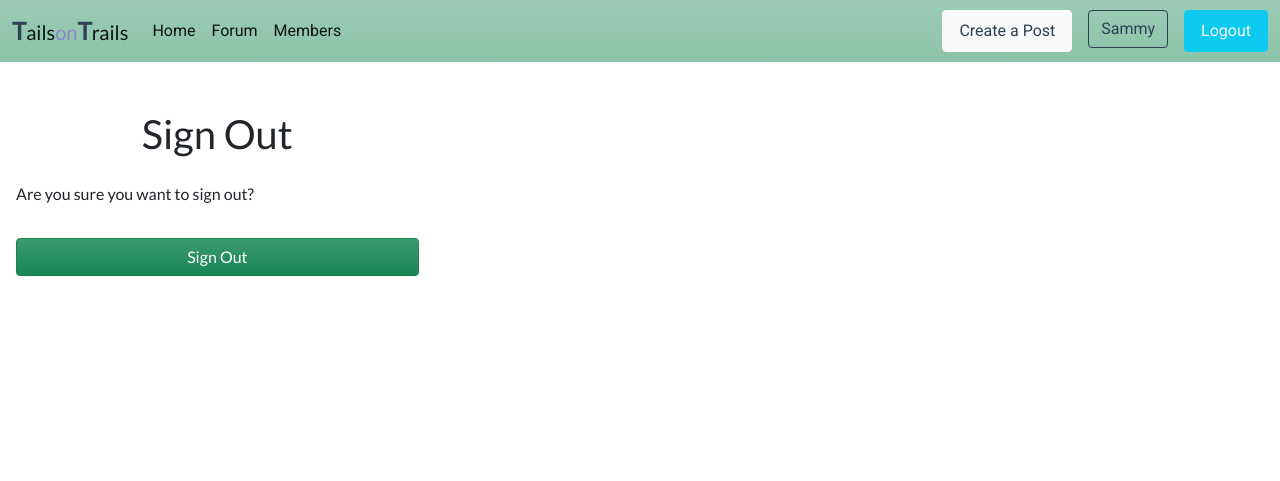
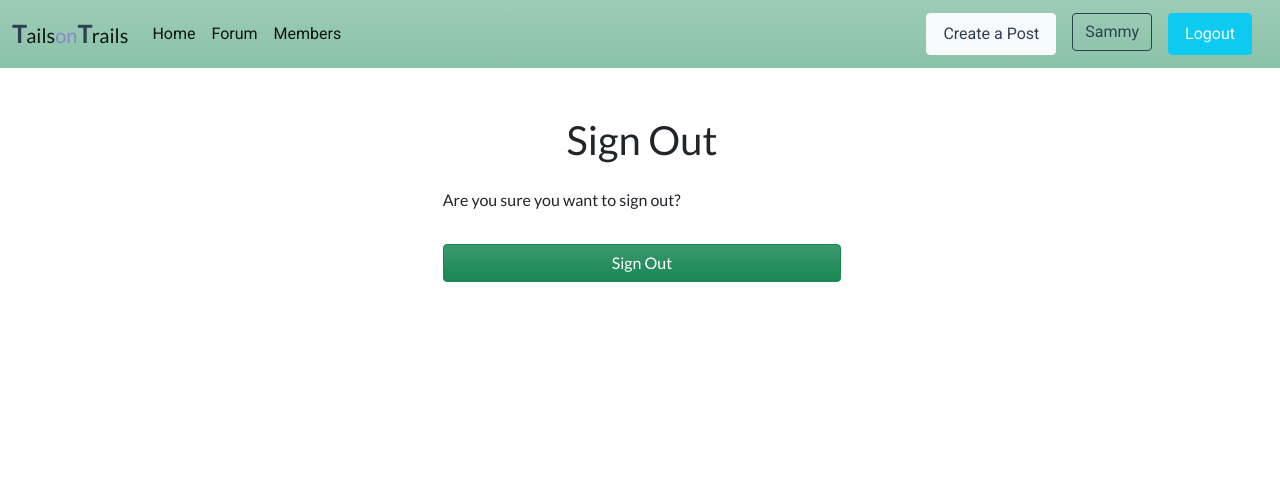
Before and after one commit to mwmlln/tails-on-trails, a Django app: page /accounts/logout/ in a window 1280 px wide. Shown: the top 481 px of the page. Run offline with Django 3.2, Linux system fonts and the light colour scheme; a user stored in the database is signed in; some libraries are stand-ins or nearby versions.

Commit message:
STYLE: some spacing resuletd elements alighnment issue, now corrected

```diff
--- a/templates/account/login.html
+++ b/templates/account/login.html
@@ -8,7 +8,8 @@
 {% block content %}
 
 <div class="containter">
-  <div class="col-12 col-md-6 offset-md-3 col-lg-4 offset-lg-4 ms-1 me-1">
+  <div class="ms-2 me-1">
+    <div class="col-12 col-md-6 offset-md-3 col-lg-4 offset-lg-4">
       <div class="row px-0">
 
         <h1 class="mt-5 text-center">{% trans "Sign In" %}</h1>
@@ -31,5 +32,6 @@
       </div>
     </div>
   </div>
+</div>
 
 {% endblock %}
--- a/templates/account/logout.html
+++ b/templates/account/logout.html
@@ -7,7 +7,8 @@
 {% block content %}
 
 <div class="containter">
-  <div class="row col-12 col-md-6 offset-md-3 col-lg-4 offset-lg-4 ms-1 me-1">
+  <div class="ms-2 me-1">
+    <div class="row col-12 col-md-6 offset-md-3 col-lg-4 offset-lg-4">
       <h1 class="text-center mt-5">{% trans "Sign Out" %}</h1>
 
       <p class="mt-3">{% trans 'Are you sure you want to sign out?' %}</p>
@@ -19,8 +20,8 @@
         {% endif %}
         <button class="btn btn-success bg-gradient mb-5 mt-3 create-btn" type="submit">{% trans 'Sign Out' %}</button>
       </form>
+    </div>
   </div>
 </div>
 
-
 {% endblock %}
--- a/templates/base.html
+++ b/templates/base.html
@@ -42,7 +42,7 @@
                         {% endif %}
 
                     </ul>
-                    <ul class="nav">
+                    <ul class="nav navbar-brand">
                         {% if user.is_authenticated %}
                         <li class="nav-item">
                             <a class="nav-link btn btn-light me-3" href="{% url 'create_post' %}">Create a Post</a>
```
Lines whose indentation alone changed are shown as unchanged.
